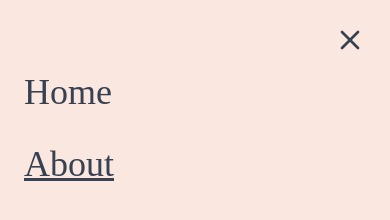
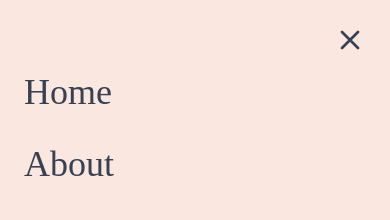
Before and after one commit to sjens/website, a Vue app: page /about in a window 390 px wide. Both pictures are taken after a click on the button 350 px from the left and 40 px from the top of the page. Shown: the top 220 px of the page. Built offline with nearby package versions, Linux system fonts and the light colour scheme; a web font is replaced by a local one.

Commit message:
Replace routing with Vue router

```diff
--- a/package.json
+++ b/package.json
@@ -9,13 +9,15 @@
   },
   "dependencies": {
     "core-js": "^3.6.5",
-    "vue": "^2.6.11"
+    "vue": "^2.6.11",
+    "vue-router": "^3.2.0"
   },
   "devDependencies": {
     "@tailwindcss/postcss7-compat": "^2.1.0",
     "@vue/cli-plugin-babel": "~4.5.0",
     "@vue/cli-plugin-eslint": "~4.5.0",
-    "@vue/cli-service": "~4.5.0",
+    "@vue/cli-plugin-router": "^4.5.12",
+    "@vue/cli-service": "^4.1.1",
     "autoprefixer": "^9.8.6",
     "babel-eslint": "^10.1.0",
     "eslint": "^6.7.2",
--- /dev/null
+++ b/src/App.vue
@@ -0,0 +1,5 @@
+<template>
+  <div id="app">
+    <router-view />
+  </div>
+</template>
--- a/src/components/MobileNavigator.vue
+++ b/src/components/MobileNavigator.vue
@@ -21,9 +21,9 @@
           </button>
         </div>
         <h1 class="flex flex-col p-">
-          <nav-link href="/" class="my-4">Home</nav-link>
-          <nav-link href="/about" class="my-4">About</nav-link>
-          <nav-link href="/words" class="my-4">Words</nav-link>
+          <router-link to="/" class="my-4">Home</router-link>
+          <router-link to="/about" class="my-4">About</router-link>
+          <router-link to="/words" class="my-4">Words</router-link>
         </h1>
       </div>
     </transition>
@@ -31,16 +31,15 @@
 </template>
 
 <script>
-import NavLink from "./NavLink.vue";
 import MenuIcon from "../icons/Menu.vue";
 import CloseIcon from "../icons/Close.vue";
 export default {
-  data: function() {
+  data: function () {
     return {
-      showNav: this.showNav
+      showNav: this.showNav,
     };
   },
-  components: { NavLink, MenuIcon, CloseIcon },
+  components: { MenuIcon, CloseIcon },
   methods: {
     toggleNavigation() {
       this.showNav = !this.showNav;
--- a/src/components/NavLink.vue
+++ /dev/null
@@ -1,29 +0,0 @@
-<template>
-  <a v-bind:href="href" v-bind:class="{ underline: isActive }" v-on:click="go">
-    <slot></slot>
-  </a>
-</template>
-
-<script>
-import routes from "../routes";
-export default {
-  props: {
-    href: {
-      type: String,
-      required: true,
-    },
-  },
-  computed: {
-    isActive() {
-      return this.href === this.$root.currentRoute;
-    },
-  },
-  methods: {
-    go(event) {
-      event.preventDefault();
-      this.$root.currentRoute = this.href;
-      window.history.pushState(null, routes[this.href], this.href);
-    },
-  },
-};
-</script>
--- a/src/components/Navigator.vue
+++ b/src/components/Navigator.vue
@@ -1,16 +1,9 @@
 <template>
   <div class="hidden md:flex justify-end pb-10">
-    <nav-link href="/">Home</nav-link>
+    <router-link to="/">Home</router-link>
     <span class="px-2" />
-    <nav-link href="/about">About</nav-link>
+    <router-link to="/about">About</router-link>
     <span class="px-2" />
-    <nav-link href="/words">Words</nav-link>
+    <router-link to="/words">Words</router-link>
   </div>
 </template>
-
-<script>
-import NavLink from "./NavLink.vue";
-export default {
-  components: { NavLink },
-};
-</script>
--- a/src/main.js
+++ b/src/main.js
@@ -1,25 +1,9 @@
 import Vue from 'vue'
-import routes from './routes'
+import App from  './App.vue'
+import router from './router'
 import './assets/main.css'
 
-const app = new Vue({
-  el: '#app',
-  data: {
-    currentRoute: window.location.pathname
-  },
-  computed: {
-    ViewComponent () {
-      const matchingView = routes[this.currentRoute];
-      return matchingView
-      ? require('./pages/' + matchingView + '.vue').default
-      : require('./pages/404.vue').default;
-    }
-  },
-  render (h) {
-    return h(this.ViewComponent)
-  }
-})
-
-window.addEventListener('popstate', () => {
-  app.currentRoute = window.location.pathname
-})
+new Vue({
+  router,
+  render: h => h(App)
+}).$mount('#app')
--- /dev/null
+++ b/src/router/index.js
@@ -0,0 +1,36 @@
+import Vue from 'vue'
+import VueRouter from 'vue-router'
+import Welcome from '../pages/Welcome.vue'
+
+Vue.use(VueRouter)
+
+const routes = [
+  {
+    path: '/',
+    name: 'Welcome',
+    component: Welcome
+  },
+  {
+    path: '/about',
+    name: 'About',
+    component: () => import('../pages/About.vue')
+  },
+  {
+    path: '/words',
+    name: 'Words',
+    component: () => import('../pages/Words.vue')
+  },
+  {
+    path: '*',
+    name: '404',
+    component: () => import('../pages/404.vue')
+  }
+]
+
+const router = new VueRouter({
+  mode: 'history',
+  base: process.env.BASE_URL,
+  routes
+})
+
+export default router
--- a/src/routes.js
+++ /dev/null
@@ -1,5 +0,0 @@
-export default {
-  '/': 'Welcome',
-  '/about': 'About',
-  '/words': 'Words',
-}
```
Also changed, not shown: 1 other file (tests, documents, lock files or other folders).
